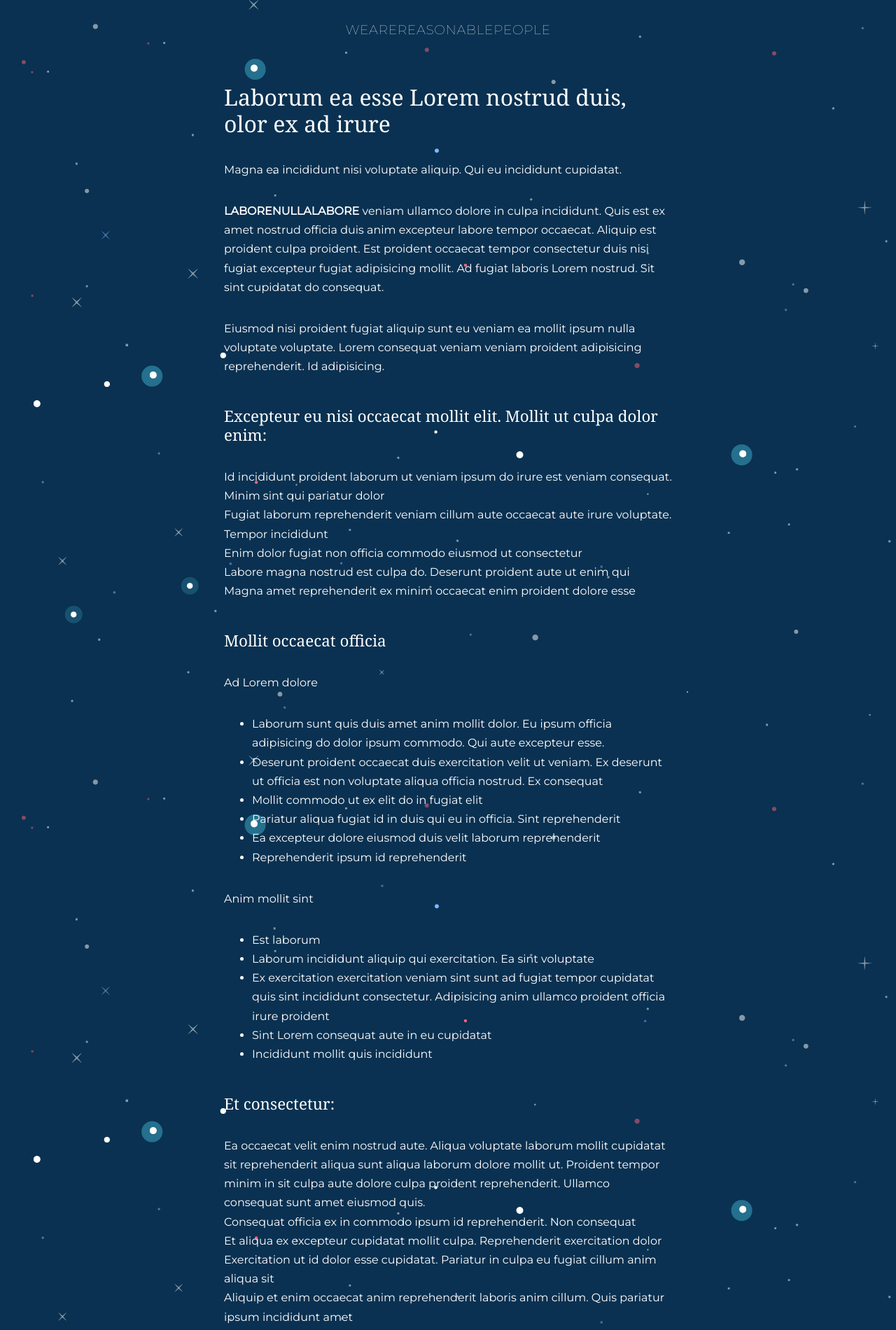
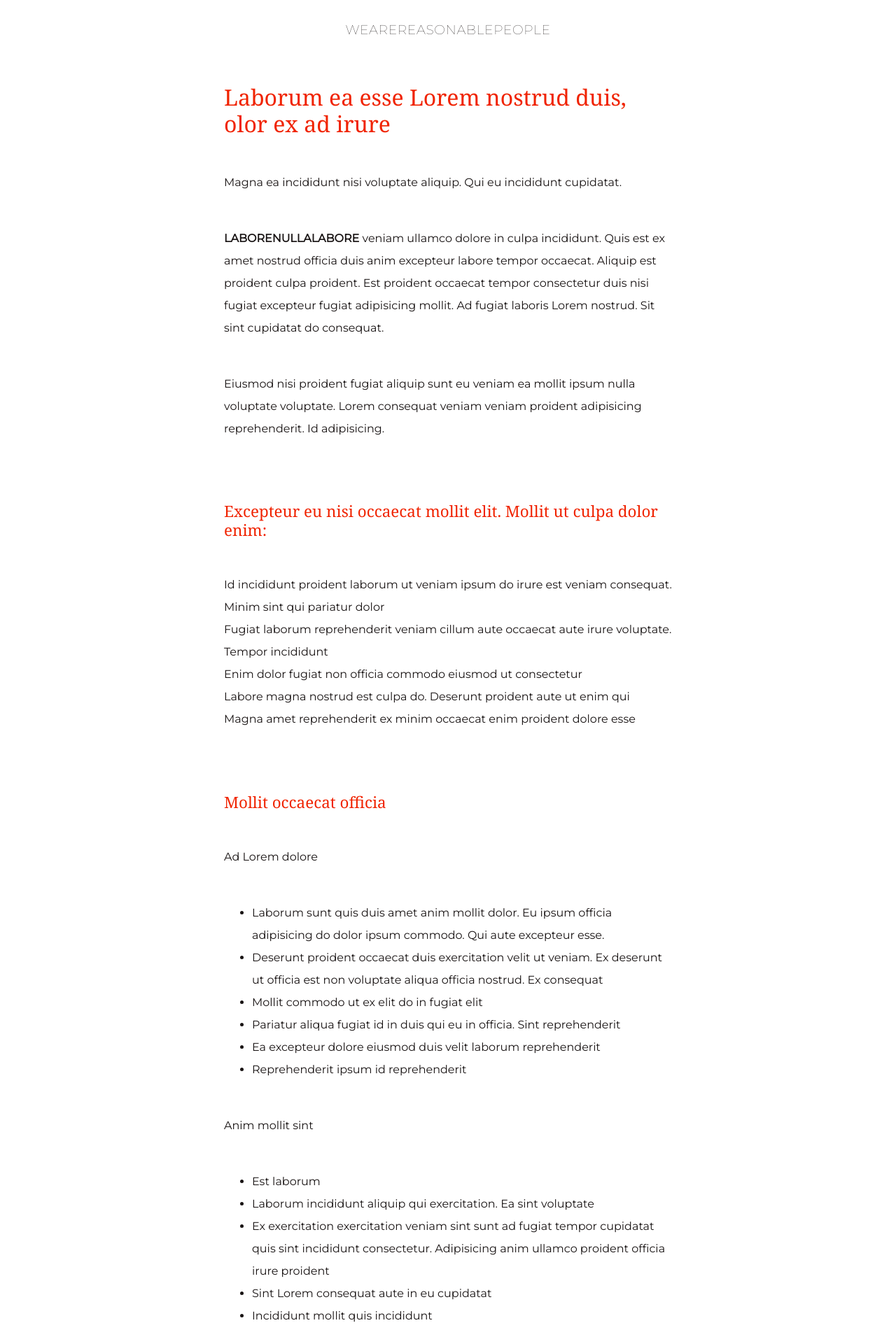
Before and after one commit to chris-warp/chris-warp.github.io, a Jekyll site: the page built from vacancy/javascript/index.md, in a window 1280 px wide. Shown: the top 1901 px of the page at 70% size. Built offline with Jekyll 4.4.1, drawn with Linux system fonts in a browser that asks for light colours; our own code applies the rules of GitHub Pages for plain Markdown files.

Commit message:
Styling update

```diff
--- a/vacancy.css
+++ b/copy.css
@@ -1,16 +1,17 @@
 h2, h3 {
   font-family: 'Noto Serif', serif;
+  color: #F02300;
 }
 
 main {
-  line-height: 1.7;
+  line-height: 2;
 }
 
 p, ul {
-  margin: 2em 0;
+  margin: 3em 0;
 }
 
 h3 {
-  margin-top: 2em;
+  margin-top: 4em;
   font-size: 1.4em;
 }
--- a/test.css
+++ b/home.css
@@ -1,3 +1,9 @@
+body {
+  background-color: #14314f;
+  background-image: url(background.png);
+  color: #fff;
+}
+
 #rocket {
   display: block;
   margin: 0 auto;
--- a/style.css
+++ b/style.css
@@ -1,9 +1,7 @@
 @import url('https://fonts.googleapis.com/css?family=Montserrat%7CNoto+Serif');
 
 body {
-  background-color: #14314f;
-  background-image: url(background.png);
-  color: #fff;
+  color: #191414;
   text-align: center;
   width: 90%;
   margin: 0 auto;
@@ -30,6 +28,7 @@ h1 {
 
 .btn {
   background-color: #EE1A00;
+  color: #fff;
   padding: 8px 12px;
   border: none;
   font-size: 7.5pt;
@@ -50,8 +49,8 @@ footer {
   box-sizing: border-box;
 }
 
-a {
-  color: #fff;
+a, a:hover, a:focus {
+  color: #F02300;
 }
 
 .outer {
--- a/test.html
+++ b/test.html
@@ -1,6 +1,6 @@
 ---
 layout: default
-css: test.css
+css: home.css
 ---
 <div id="rocket"></div>
 <div class="outer">
```
Also changed, not shown: vacancy/javascript/index.md (+1 -1 lines).
